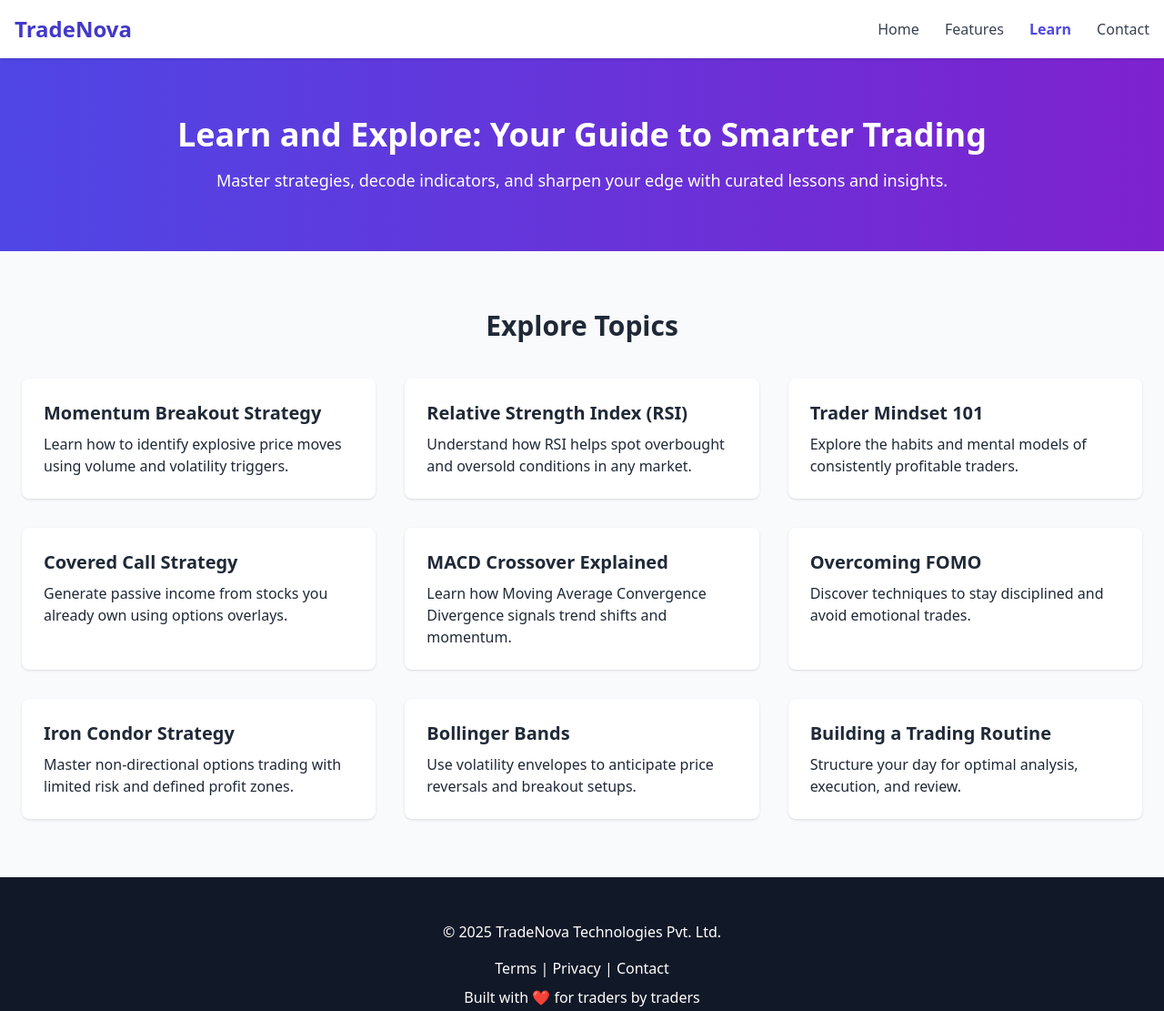
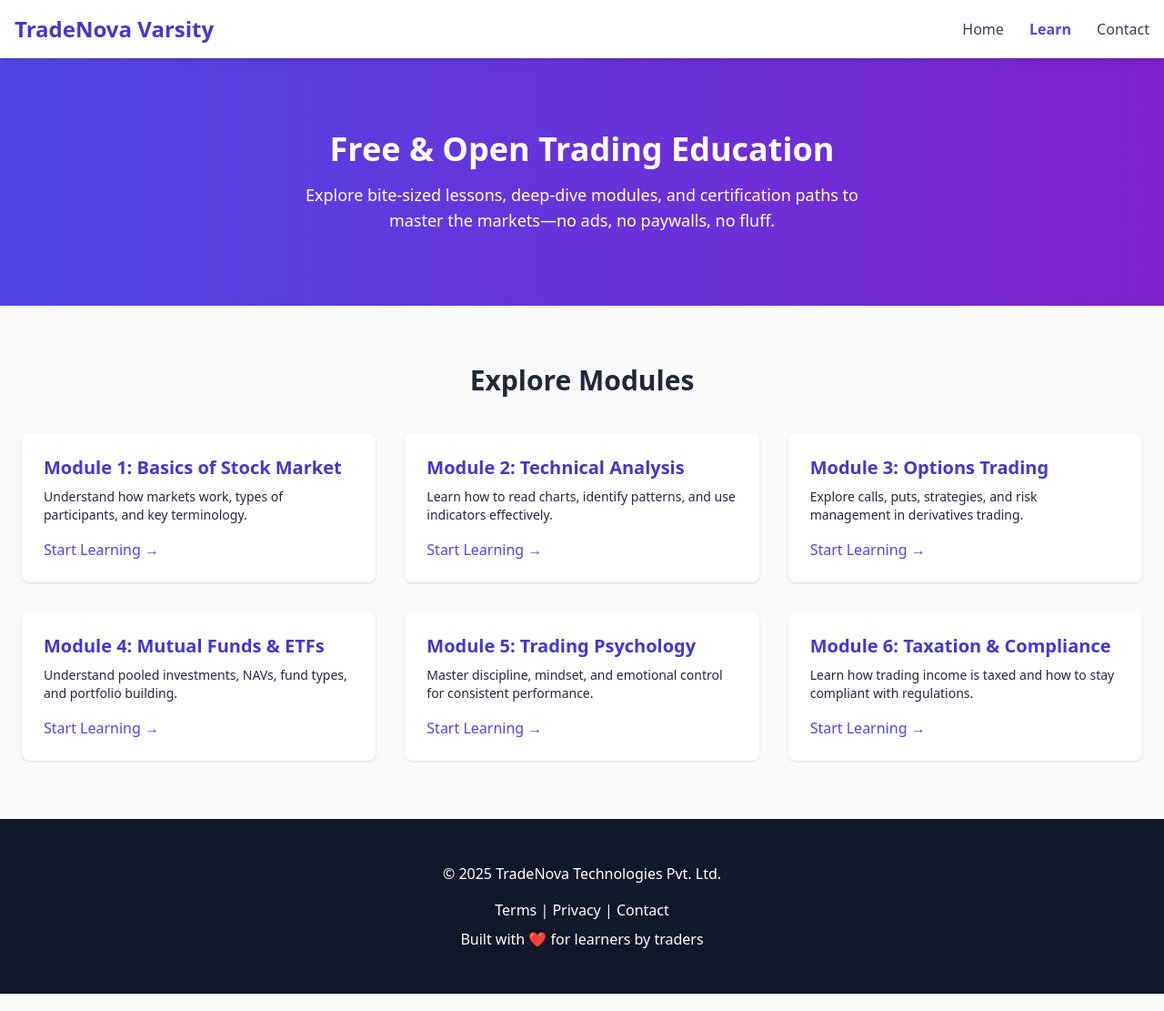
Before and after one commit to expertise/stock-brokers-website, a plain HTML site: page learn.html in a window 1280 px wide. Shown: the whole page at 91% size. Drawn offline with nearby package versions, Linux system fonts and the light colour scheme.

Commit message:
zerodha style learn

```diff
--- a/learn.html
+++ b/learn.html
@@ -3,18 +3,17 @@
 <head>
   <meta charset="UTF-8" />
   <meta name="viewport" content="width=device-width, initial-scale=1.0" />
-  <title>Learn – TradeNova</title>
+  <title>TradeNova Varsity – Learn Trading</title>
   <script src="https://cdn.tailwindcss.com"></script>
 </head>
 <body class="bg-gray-50 text-gray-800 font-sans">
 
   <!-- Header -->
-  <header class="bg-white shadow sticky top-0 z-50">
+  <header class="bg-white shadow-md sticky top-0 z-50">
     <div class="max-w-7xl mx-auto px-4 py-4 flex justify-between items-center">
-      <a href="index.html" class="text-2xl font-bold text-indigo-700">TradeNova</a>
+      <h1 class="text-2xl font-bold text-indigo-700">TradeNova Varsity</h1>
       <nav class="space-x-6 text-gray-700 font-medium">
         <a href="index.html" class="hover:text-indigo-600">Home</a>
-        <a href="features.html" class="hover:text-indigo-600">Features</a>
         <a href="learn.html" class="text-indigo-600 font-semibold">Learn</a>
         <a href="contact.html" class="hover:text-indigo-600">Contact</a>
       </nav>
@@ -22,68 +21,56 @@
   </header>
 
   <!-- Hero Section -->
-  <section class="text-center py-16 px-6 bg-gradient-to-r from-indigo-600 to-purple-700 text-white">
-    <h1 class="text-4xl font-bold mb-4">Learn and Explore: Your Guide to Smarter Trading</h1>
-    <p class="text-lg">Master strategies, decode indicators, and sharpen your edge with curated lessons and insights.</p>
+  <section class="bg-gradient-to-r from-indigo-600 to-purple-700 text-white py-20 px-6 text-center">
+    <h2 class="text-4xl font-bold mb-4">Free & Open Trading Education</h2>
+    <p class="text-lg max-w-2xl mx-auto">Explore bite-sized lessons, deep-dive modules, and certification paths to master the markets—no ads, no paywalls, no fluff.</p>
   </section>
 
-  <!-- Learning Grid -->
+  <!-- Modules Grid -->
   <section class="max-w-7xl mx-auto py-16 px-6">
-    <h2 class="text-3xl font-bold mb-10 text-center">Explore Topics</h2>
+    <h3 class="text-3xl font-bold mb-10 text-center">Explore Modules</h3>
     <div class="grid grid-cols-1 sm:grid-cols-2 lg:grid-cols-3 gap-8">
 
-      <!-- Strategy Card -->
+      <!-- Module Card -->
       <div class="bg-white rounded-lg shadow p-6 hover:shadow-lg transition">
-        <h3 class="text-xl font-semibold mb-2">Momentum Breakout Strategy</h3>
-        <p>Learn how to identify explosive price moves using volume and volatility triggers.</p>
+        <h4 class="text-xl font-semibold mb-2 text-indigo-700">Module 1: Basics of Stock Market</h4>
+        <p class="text-sm mb-4">Understand how markets work, types of participants, and key terminology.</p>
+        <a href="#" class="text-indigo-600 font-medium hover:underline">Start Learning →</a>
       </div>
 
-      <!-- Indicator Card -->
+      <!-- Module Card -->
       <div class="bg-white rounded-lg shadow p-6 hover:shadow-lg transition">
-        <h3 class="text-xl font-semibold mb-2">Relative Strength Index (RSI)</h3>
-        <p>Understand how RSI helps spot overbought and oversold conditions in any market.</p>
+        <h4 class="text-xl font-semibold mb-2 text-indigo-700">Module 2: Technical Analysis</h4>
+        <p class="text-sm mb-4">Learn how to read charts, identify patterns, and use indicators effectively.</p>
+        <a href="#" class="text-indigo-600 font-medium hover:underline">Start Learning →</a>
       </div>
 
-      <!-- Psychology Card -->
+      <!-- Module Card -->
       <div class="bg-white rounded-lg shadow p-6 hover:shadow-lg transition">
-        <h3 class="text-xl font-semibold mb-2">Trader Mindset 101</h3>
-        <p>Explore the habits and mental models of consistently profitable traders.</p>
+        <h4 class="text-xl font-semibold mb-2 text-indigo-700">Module 3: Options Trading</h4>
+        <p class="text-sm mb-4">Explore calls, puts, strategies, and risk management in derivatives trading.</p>
+        <a href="#" class="text-indigo-600 font-medium hover:underline">Start Learning →</a>
       </div>
 
-      <!-- Strategy Card -->
+      <!-- Module Card -->
       <div class="bg-white rounded-lg shadow p-6 hover:shadow-lg transition">
-        <h3 class="text-xl font-semibold mb-2">Covered Call Strategy</h3>
-        <p>Generate passive income from stocks you already own using options overlays.</p>
+        <h4 class="text-xl font-semibold mb-2 text-indigo-700">Module 4: Mutual Funds & ETFs</h4>
+        <p class="text-sm mb-4">Understand pooled investments, NAVs, fund types, and portfolio building.</p>
+        <a href="#" class="text-indigo-600 font-medium hover:underline">Start Learning →</a>
       </div>
 
-      <!-- Indicator Card -->
+      <!-- Module Card -->
       <div class="bg-white rounded-lg shadow p-6 hover:shadow-lg transition">
-        <h3 class="text-xl font-semibold mb-2">MACD Crossover Explained</h3>
-        <p>Learn how Moving Average Convergence Divergence signals trend shifts and momentum.</p>
+        <h4 class="text-xl font-semibold mb-2 text-indigo-700">Module 5: Trading Psychology</h4>
+        <p class="text-sm mb-4">Master discipline, mindset, and emotional control for consistent performance.</p>
+        <a href="#" class="text-indigo-600 font-medium hover:underline">Start Learning →</a>
       </div>
 
-      <!-- Psychology Card -->
+      <!-- Module Card -->
       <div class="bg-white rounded-lg shadow p-6 hover:shadow-lg transition">
-        <h3 class="text-xl font-semibold mb-2">Overcoming FOMO</h3>
-        <p>Discover techniques to stay disciplined and avoid emotional trades.</p>
-      </div>
-
-      <!-- Strategy Card -->
-      <div class="bg-white rounded-lg shadow p-6 hover:shadow-lg transition">
-        <h3 class="text-xl font-semibold mb-2">Iron Condor Strategy</h3>
-        <p>Master non-directional options trading with limited risk and defined profit zones.</p>
-      </div>
-
-      <!-- Indicator Card -->
-      <div class="bg-white rounded-lg shadow p-6 hover:shadow-lg transition">
-        <h3 class="text-xl font-semibold mb-2">Bollinger Bands</h3>
-        <p>Use volatility envelopes to anticipate price reversals and breakout setups.</p>
-      </div>
-
-      <!-- Psychology Card -->
-      <div class="bg-white rounded-lg shadow p-6 hover:shadow-lg transition">
-        <h3 class="text-xl font-semibold mb-2">Building a Trading Routine</h3>
-        <p>Structure your day for optimal analysis, execution, and review.</p>
+        <h4 class="text-xl font-semibold mb-2 text-indigo-700">Module 6: Taxation & Compliance</h4>
+        <p class="text-sm mb-4">Learn how trading income is taxed and how to stay compliant with regulations.</p>
+        <a href="#" class="text-indigo-600 font-medium hover:underline">Start Learning →</a>
       </div>
 
     </div>
@@ -93,7 +80,7 @@
   <footer class="bg-gray-900 text-white py-12 px-8 text-center">
     <p class="mb-4">© 2025 TradeNova Technologies Pvt. Ltd.</p>
     <p class="mb-2">Terms | Privacy | Contact</p>
-    <p>Built with ❤️ for traders by traders</p>
+    <p>Built with ❤️ for learners by traders</p>
   </footer>
 
 </body>
```
Also changed, not shown: index.html (+1 -0 lines), learn2old.html (added, +100 -0 lines).
